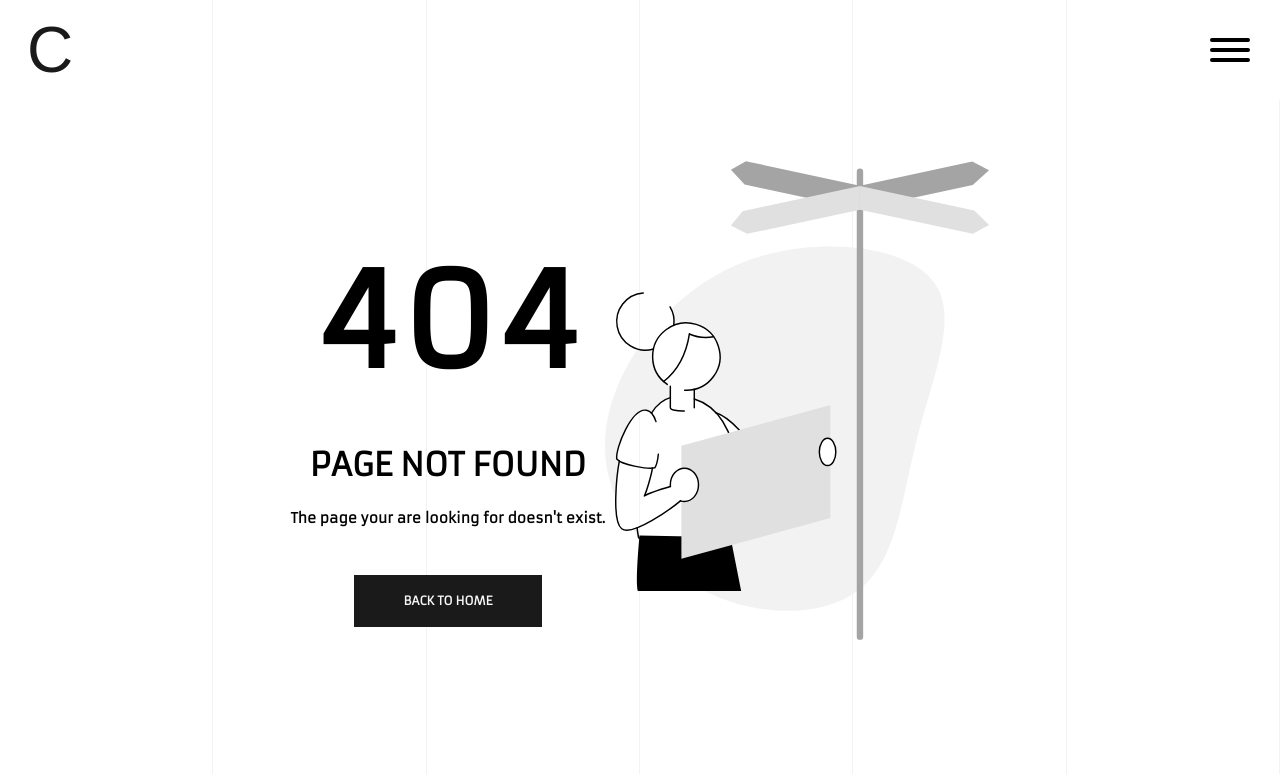
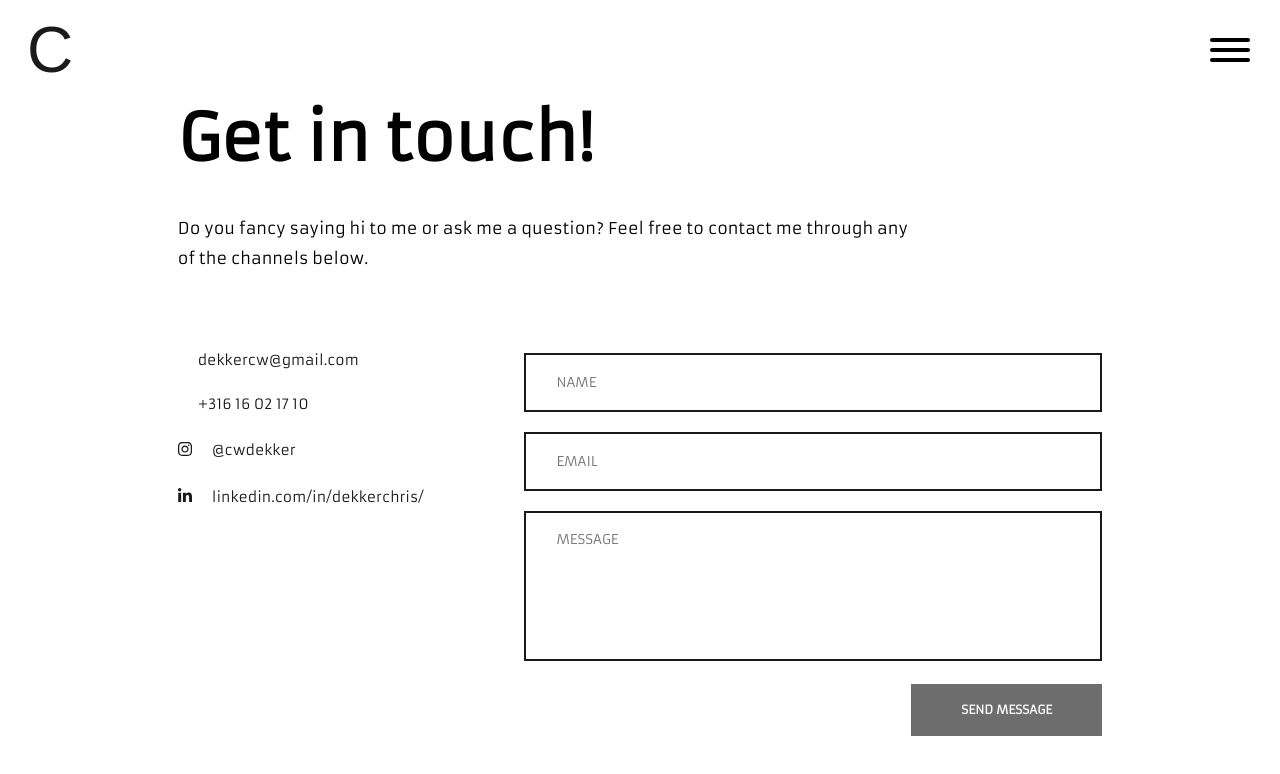
Before and after one commit to chrisd1997/portfolio, a React (Create React App) app: page /contact in a window 1280 px wide. Before the commit this address had no page. Shown: the top 774 px of the page. Built offline with nearby package versions, Linux system fonts and the light colour scheme; what @fortawesome/pro-light-svg-icons would draw is missing.

Commit message:
-- Added contact page -- Added inputs component -- Modified button styling

```diff
--- a/src/App.scss
+++ b/src/App.scss
@@ -8,6 +8,7 @@
 $white: #F7F7F7;
 $light: #F3F3F3;
 $test: #4e53d2;
+$red: #d02525;
 
 // Reset
 @import 'scss/reset';
@@ -16,6 +17,7 @@
 @import 'scss/home/home';
 @import 'scss/not-found/not-found';
 @import 'scss/about/about';
+@import 'scss/contact/contact';
 
 // Components
 @import 'scss/components/nav';
@@ -23,3 +25,4 @@
 @import 'scss/components/menu';
 @import 'scss/components/lines';
 @import 'scss/components/buttons';
+@import 'scss/components/inputs';
--- a/src/App.tsx
+++ b/src/App.tsx
@@ -13,15 +13,17 @@
     faGithub,
 } from "@fortawesome/free-brands-svg-icons";
 import {
-    faGripLines
+    faGripLines,
+    faEnvelope,
+    faPhoneAlt,
 } from '@fortawesome/pro-light-svg-icons';
 
 import Home from "./Home";
 import Nav from "./Components/Nav";
-import Footer from "./Components/Footer";
 import Menu from "./Components/Menu";
 import NotFound from "./NotFound";
 import About from "./About";
+import Contact from "./Contact";
 
 library.add(
     faStackOverflow,
@@ -29,6 +31,8 @@
     faLinkedinIn,
     faGithub,
     faGripLines,
+    faEnvelope,
+    faPhoneAlt,
 );
 
 function App() {
@@ -50,6 +54,9 @@
                 <Route exact path="/about">
                     <About />
                 </Route>
+                <Route exact path="/contact">
+                    <Contact />
+                </Route>
                 <Route path="*">
                     <NotFound />
                 </Route>
--- /dev/null
+++ b/src/Contact/Contact.tsx
@@ -0,0 +1,119 @@
+import React, {useEffect, useState} from "react";
+import Icon from "../Components/Icon";
+
+const Contact = () => {
+    const [fields, setFields] = useState({
+        name: '',
+        email: '',
+        message: '',
+    });
+    const [errorFields, setErrorFields] = useState([
+        ''
+    ]);
+    const [buttonDisabled, setButtonDisabled] = useState(true);
+
+    const checkField = (value : string, field: string) => {
+        if (value === '' || value === null) {
+            setErrorFields([
+                ...errorFields,
+                field,
+            ]);
+        } else if (errorFields.includes(field)) {
+            setErrorFields(errorFields.filter((value) => value !== field));
+        }
+    };
+
+    useEffect(() => {
+        if (fields && Object.entries(fields).every(field => field[1] !== null && field[1] !== '')) {
+            setButtonDisabled(false);
+        } else {
+            setButtonDisabled(true);
+        }
+    }, [fields]);
+
+    return (
+        <div className="contact">
+            <div className="contact-inner">
+                <h1>Get in touch!</h1>
+                <p>Do you fancy saying hi to me or ask me a question? Feel free to contact me through any of the channels below.</p>
+
+                <div className="form-wrapper">
+                    <div className="channels">
+                        <ul>
+                            <li>
+                                <a href="mailto:dekkercw@gmail.com">
+                                    <div className="icon-wrapper">
+                                        <Icon prefix="fal" name="envelope" />
+                                    </div>
+                                    <span>dekkercw@gmail.com</span>
+                                </a>
+                            </li>
+                            <li>
+                                <a href="tel:+31616021710">
+                                    <div className="icon-wrapper">
+                                        <Icon prefix="fal" name="phone-alt" />
+                                    </div>
+                                    <span>+316 16 02 17 10</span>
+                                </a>
+                            </li>
+                            <li>
+                                <a href="https://www.instagram.com/cwdekker/" target="_blank" rel="nofollow noopener noreferrer">
+                                    <div className="icon-wrapper">
+                                        <Icon prefix="fab" name="instagram" />
+                                    </div>
+                                    <span>@cwdekker</span>
+                                </a>
+                            </li>
+                            <li>
+                                <a href="https://www.linkedin.com/in/dekkerchris/" target="_blank" rel="nofollow noopener noreferrer">
+                                    <div className="icon-wrapper">
+                                        <Icon prefix="fab" name="linkedin-in" />
+                                    </div>
+                                    <span>linkedin.com/in/dekkerchris/</span>
+                                </a>
+                            </li>
+                        </ul>
+                    </div>
+                    <div className="form">
+                        <div className="input-wrapper">
+                            <input
+                                type="text"
+                                className={`input-field${errorFields.includes('name') ? ' error' : ''}`}
+                                placeholder="Name"
+                                value={fields.name}
+                                onChange={(e) => setFields({...fields, name: e.target.value})}
+                                onBlur={(e) => checkField(e.target.value, 'name')}
+                            />
+                        </div>
+                        <div className="input-wrapper">
+                            <input
+                                type="email"
+                                className={`input-field${errorFields.includes('email') ? ' error' : ''}`}
+                                placeholder="Email"
+                                value={fields.email}
+                                onChange={(e) => setFields({...fields, email: e.target.value})}
+                                onBlur={(e) => checkField(e.target.value, 'email')}
+                            />
+                        </div>
+                        <div className="input-wrapper">
+                            <textarea
+                                className={`input-field${errorFields.includes('message') ? ' error' : ''}`}
+                                placeholder="Message"
+                                value={fields.message}
+                                onChange={(e) => setFields({...fields, message: e.target.value})}
+                                onBlur={(e) => checkField(e.target.value, 'message')}
+                            />
+                        </div>
+                        <div className="action">
+                            <button type="button" className="button" disabled={buttonDisabled}>
+                                Send Message
+                            </button>
+                        </div>
+                    </div>
+                </div>
+            </div>
+        </div>
+    );
+};
+
+export default Contact;
--- /dev/null
+++ b/src/Contact/index.ts
@@ -0,0 +1 @@
+export { default } from './Contact';
--- a/src/scss/components/_buttons.scss
+++ b/src/scss/components/_buttons.scss
@@ -8,9 +8,19 @@
   font-family: 'Armata', sans-serif;
   font-weight: 700;
   transition: background-color .2s ease-in-out;
+  border: 0;
+
+  &:disabled {
+    background-color: $text_hover;
+
+    &:hover {
+      cursor: not-allowed;
+    }
+  }
 
   &:hover {
     background-color: $text_hover;
+    cursor: pointer;
   }
 }
 
--- /dev/null
+++ b/src/scss/components/_inputs.scss
@@ -0,0 +1,22 @@
+.input-field {
+  border: 2px solid $text;
+  padding: 20px 30px;
+  outline: none;
+  -webkit-appearance: none;
+  width: 100%;
+  transition: border .2s ease-in-out;
+
+  &.error {
+    border: 2px solid $red;
+  }
+
+  &::placeholder {
+    text-transform: uppercase;
+    font-family: 'Armata', sans-serif;
+  }
+}
+
+textarea {
+  min-height: 150px;
+  resize: none;
+}
--- /dev/null
+++ b/src/scss/contact/_contact.scss
@@ -0,0 +1,70 @@
+.contact {
+  display: flex;
+  flex-direction: column;
+  align-items: center;
+  justify-content: center;
+  min-height: 100vh;
+
+  .contact-inner {
+    h1 {
+      font-size: 64px;
+      font-family: 'Armata', sans-serif;
+    }
+
+    p {
+      width: 80%;
+      line-height: 30px;
+      font-family: 'Armata', sans-serif;
+    }
+
+    .form-wrapper {
+      display: flex;
+      flex-direction: row;
+      margin-top: 80px;
+
+      .channels {
+        width: 60%;
+
+        ul {
+          list-style-type: none;
+          padding: 0;
+          margin: 0;
+
+          li {
+            margin-bottom: 30px;
+
+            a {
+              display: flex;
+              color: $text;
+              text-decoration: none;
+              align-items: center;
+
+              .icon-wrapper {
+                margin-right: 20px;
+              }
+
+              span {
+                font-family: 'Armata', sans-serif;
+                font-size: 14px;
+              }
+            }
+          }
+        }
+      }
+
+      .form {
+        width: 100%;
+
+        .input-wrapper {
+          margin-bottom: 20px;
+        }
+
+        .action {
+          width: 100%;
+          display: flex;
+          justify-content: flex-end;
+        }
+      }
+    }
+  }
+}
```
